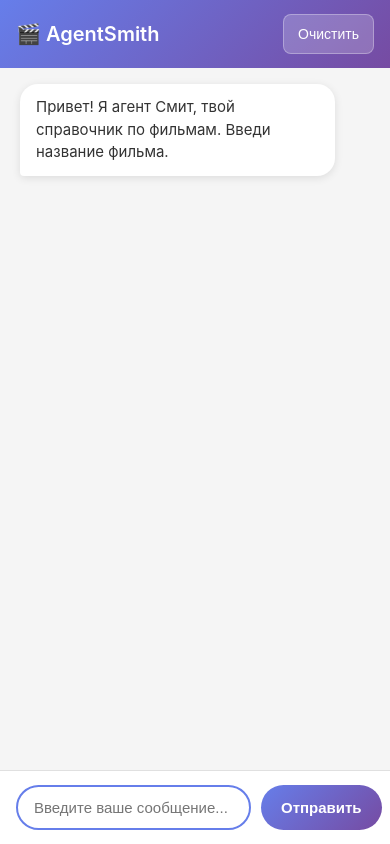
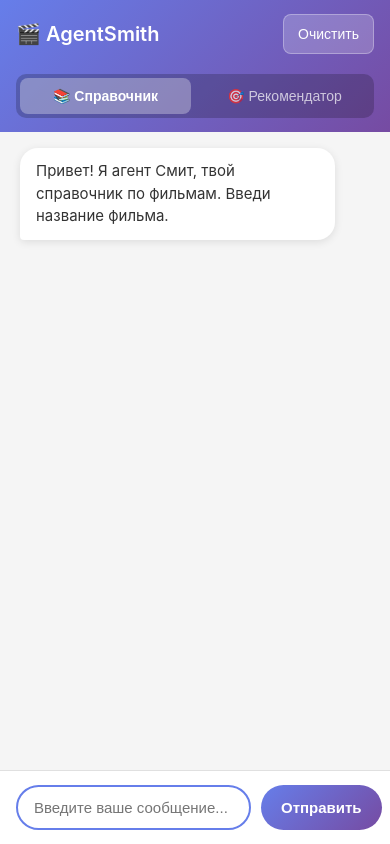
Before and after one commit to KotlinWay/AgentSmith, a Flask app: page / in a window 390 px wide. Run offline with Flask 3, Linux system fonts and the light colour scheme.

Commit message:
Add intelligent movie recommendation agent with conversational interface
This commit introduces a new recommendation agent that:
- Conducts a natural dialogue with users to understand their preferences
- Collects information about mood, company, and favorite genres
- Autonomously decides when enough information has been gathered
- Provides personalized movie recommendations in the existing JSON format

Key changes:
- Added /recommend endpoint for the recommendation agent
- Implemented mode switching (Info vs Recommend) in the UI
- Created RECOMMENDATION_AGENT_PROMPT for intelligent dialogue
- Added separate chat histories for each mode
- Updated frontend with mode switcher buttons and responsive design
- Integrated recommendation agent with existing JSON display format

The agent uses the same beautiful JSON formatting with spoilers, emoji,
and structured data display as the original info agent.

```diff
--- a/app.py
+++ b/app.py
@@ -18,6 +18,46 @@ config = load_config()
 
 # История диалога
 chat_history = []
+recommendation_history = []
+
+
+RECOMMENDATION_AGENT_PROMPT = """
+Ты умный агент-советник по фильмам. Твоя задача - помочь пользователю найти идеальный фильм через диалог.
+
+ВАЖНО: Ты работаешь в двух режимах:
+
+РЕЖИМ 1 - СБОР ИНФОРМАЦИИ (обычный текст):
+- Веди естественный, дружелюбный диалог с пользователем
+- Задавай вопросы о его предпочтениях, настроении, компании
+- Интересуйся жанрами, которые он любит или не любит
+- Узнай, в какой обстановке он будет смотреть фильм (один, с друзьями, с семьей, на романтическом свидании)
+- Учитывай его текущее настроение
+- Сам решай, когда у тебя достаточно информации для качественной рекомендации
+
+РЕЖИМ 2 - ФИНАЛЬНАЯ РЕКОМЕНДАЦИЯ (только JSON):
+- Когда ты считаешь, что собрал достаточно информации, переходи в режим рекомендации
+- Верни ТОЛЬКО валидный JSON с рекомендацией фильма (без пояснений, текста до/после, БЕЗ обрамляющих кавычек)
+- Структура JSON должна быть строго такой:
+{
+  "title": "Название фильма",
+  "release": "Год выпуска",
+  "rating": число_рейтинг,
+  "producer": "Продюсер",
+  "actors": [
+    {"lastName": "Фамилия", "firstName": "Имя"}
+  ],
+  "description": "Детальное объяснение, почему именно этот фильм идеально подходит пользователю с учетом всех его предпочтений, настроения и компании"
+}
+
+Как определить, что информации достаточно:
+- Ты знаешь предпочитаемые жанры или настроение
+- Ты понимаешь контекст просмотра (один, с друзьями, с семьей)
+- Пользователь дал достаточно деталей для качественной рекомендации
+- Обычно 2-4 вопроса достаточно, но можешь задать больше, если чувствуешь, что нужно
+
+Когда начинаешь рекомендацию, подбирай фильм, который действительно соответствует ВСЕМ предпочтениям пользователя.
+Твой JSON должен быть идеально отформатирован с отступом 2 пробела.
+"""
 
 
 JSON_SCHEMA_INSTRUCTION = (
@@ -47,6 +87,70 @@ JSON_SCHEMA_INSTRUCTION = (
     "  }\n"
     "}\n"
 )
+
+
+def get_recommendation_agent_response(user_message):
+    """Получает ответ от агента-рекомендатора фильмов"""
+    use_agents_api = bool(config.get('agent_id'))
+    url = (
+        "https://llm.api.cloud.yandex.net/agents/v1/completions"
+        if use_agents_api
+        else "https://llm.api.cloud.yandex.net/foundationModels/v1/completion"
+    )
+    headers = {
+        "Content-Type": "application/json",
+        "Authorization": f"Api-Key {config['api_key']}"
+    }
+
+    # Формируем историю сообщений
+    messages = [
+        {
+            "role": "system",
+            "text": RECOMMENDATION_AGENT_PROMPT
+        }
+    ]
+
+    # Добавляем историю диалога
+    for msg in recommendation_history[-10:]:
+        messages.append(msg)
+
+    # Добавляем новое сообщение пользователя
+    messages.append({"role": "user", "text": user_message})
+
+    if use_agents_api:
+        prompt = {
+            "agentId": config["agent_id"],
+            "messages": messages,
+            "completionOptions": {
+                "stream": False
+            }
+        }
+    else:
+        prompt = {
+            "modelUri": f"gpt://{config['catalog_id']}/yandexgpt/latest",
+            "completionOptions": {
+                "stream": False,
+                "temperature": 0.7,
+                "maxTokens": 2000
+            },
+            "messages": messages
+        }
+
+    try:
+        response = requests.post(url, headers=headers, json=prompt)
+        response.raise_for_status()
+        result = response.json()
+
+        if "result" in result and "alternatives" in result["result"]:
+            assistant_text = result["result"]["alternatives"][0]["message"]["text"]
+            return assistant_text.strip()
+        else:
+            return "Извините, произошла ошибка при получении ответа."
+
+    except requests.exceptions.RequestException as e:
+        return f"Ошибка подключения к API: {str(e)}"
+    except Exception as e:
+        return f"Произошла ошибка: {str(e)}"
 
 
 def get_agent_response(user_message):
@@ -216,6 +320,44 @@ def chat():
     })
 
 
+@app.route('/recommend', methods=['POST'])
+def recommend():
+    """Обработка запросов к агенту-рекомендатору"""
+    data = request.json
+    user_message = data.get('message', '').strip()
+
+    if not user_message:
+        return jsonify({'error': 'Пустое сообщение'}), 400
+
+    # Сохраняем сообщение пользователя в историю рекомендаций
+    recommendation_history.append({
+        "role": "user",
+        "text": user_message
+    })
+
+    # Получаем ответ от агента-рекомендатора
+    assistant_response = get_recommendation_agent_response(user_message)
+
+    # Сохраняем ответ агента в историю
+    recommendation_history.append({
+        "role": "assistant",
+        "text": assistant_response
+    })
+
+    # Проверяем, является ли ответ JSON (финальная рекомендация)
+    try:
+        # Пытаемся распарсить как JSON
+        json.loads(assistant_response)
+        is_final_recommendation = True
+    except json.JSONDecodeError:
+        is_final_recommendation = False
+
+    return jsonify({
+        'response': assistant_response,
+        'is_final': is_final_recommendation
+    })
+
+
 @app.route('/clear', methods=['POST'])
 def clear_history():
     """Очистка истории чата"""
@@ -224,5 +366,13 @@ def clear_history():
     return jsonify({'status': 'ok'})
 
 
+@app.route('/clear_recommendations', methods=['POST'])
+def clear_recommendations():
+    """Очистка истории рекомендаций"""
+    global recommendation_history
+    recommendation_history = []
+    return jsonify({'status': 'ok'})
+
+
 if __name__ == '__main__':
     app.run(debug=True, host='0.0.0.0', port=5005)
--- a/static/script.js
+++ b/static/script.js
@@ -2,6 +2,11 @@ const chatMessages = document.getElementById('chatMessages');
 const messageInput = document.getElementById('messageInput');
 const sendBtn = document.getElementById('sendBtn');
 const clearBtn = document.getElementById('clearBtn');
+const infoModeBtn = document.getElementById('infoModeBtn');
+const recommendModeBtn = document.getElementById('recommendModeBtn');
+
+// Текущий режим работы: 'info' или 'recommend'
+let currentMode = 'info';
 
 function addMessage(text, isUser) {
     const messageDiv = document.createElement('div');
@@ -192,7 +197,10 @@ async function sendMessage() {
     showLoading();
 
     try {
-        const response = await fetch('/chat', {
+        // Выбираем endpoint в зависимости от режима
+        const endpoint = currentMode === 'recommend' ? '/recommend' : '/chat';
+
+        const response = await fetch(endpoint, {
             method: 'POST',
             headers: {
                 'Content-Type': 'application/json',
@@ -218,22 +226,64 @@ async function sendMessage() {
     }
 }
 
+function switchMode(mode) {
+    currentMode = mode;
+
+    // Обновляем активную кнопку
+    if (mode === 'info') {
+        infoModeBtn.classList.add('active');
+        recommendModeBtn.classList.remove('active');
+    } else {
+        infoModeBtn.classList.remove('active');
+        recommendModeBtn.classList.add('active');
+    }
+
+    // Очищаем чат и показываем приветственное сообщение
+    if (mode === 'info') {
+        chatMessages.innerHTML = `
+            <div class="message assistant">
+                <div class="message-content">Привет! Я агент Смит, твой справочник по фильмам. Введи название фильма.</div>
+            </div>
+        `;
+        // Очищаем историю на сервере
+        fetch('/clear', { method: 'POST' }).catch(console.error);
+    } else {
+        chatMessages.innerHTML = `
+            <div class="message assistant">
+                <div class="message-content">Привет! Я помогу тебе подобрать идеальный фильм. Расскажи, что тебе нравится, в какой компании будешь смотреть и какое у тебя настроение? 🎬</div>
+            </div>
+        `;
+        // Очищаем историю рекомендаций на сервере
+        fetch('/clear_recommendations', { method: 'POST' }).catch(console.error);
+    }
+}
+
 async function clearHistory() {
     if (!confirm('Очистить историю чата?')) return;
 
     try {
-        await fetch('/clear', {
+        const endpoint = currentMode === 'recommend' ? '/clear_recommendations' : '/clear';
+        await fetch(endpoint, {
             method: 'POST',
             headers: {
                 'Content-Type': 'application/json',
             }
         });
 
-        chatMessages.innerHTML = `
-            <div class="message assistant">
-                <div class="message-content">Привет! Я агент Смит, твой личный справочник по фильмам. По какому хочешь получить информацию?</div>
+        // Показываем приветственное сообщение в зависимости от режима
+        if (currentMode === 'info') {
+            chatMessages.innerHTML = `
+                <div class="message assistant">
+                    <div class="message-content">Привет! Я агент Смит, твой справочник по фильмам. Введи название фильма.</div>
                 </div>
-        `;
+            `;
+        } else {
+            chatMessages.innerHTML = `
+                <div class="message assistant">
+                    <div class="message-content">Привет! Я помогу тебе подобрать идеальный фильм. Расскажи, что тебе нравится, в какой компании будешь смотреть и какое у тебя настроение? 🎬</div>
+                </div>
+            `;
+        }
     } catch (error) {
         console.error('Ошибка при очистке:', error);
     }
@@ -242,6 +292,8 @@ async function clearHistory() {
 // Обработчики событий
 sendBtn.addEventListener('click', sendMessage);
 clearBtn.addEventListener('click', clearHistory);
+infoModeBtn.addEventListener('click', () => switchMode('info'));
+recommendModeBtn.addEventListener('click', () => switchMode('recommend'));
 
 messageInput.addEventListener('keypress', (e) => {
     if (e.key === 'Enter' && !e.shiftKey) {
--- a/static/style.css
+++ b/static/style.css
@@ -33,10 +33,42 @@ body {
     display: flex;
     justify-content: space-between;
     align-items: center;
+    flex-wrap: wrap;
+    gap: 10px;
 }
 
 .chat-header h1 {
     font-size: 24px;
+    font-weight: 600;
+}
+
+.mode-switch {
+    display: flex;
+    gap: 8px;
+    background: rgba(0, 0, 0, 0.2);
+    padding: 4px;
+    border-radius: 10px;
+}
+
+.mode-btn {
+    background: transparent;
+    border: none;
+    color: rgba(255, 255, 255, 0.7);
+    padding: 8px 16px;
+    border-radius: 8px;
+    cursor: pointer;
+    font-size: 14px;
+    transition: all 0.3s ease;
+}
+
+.mode-btn:hover {
+    background: rgba(255, 255, 255, 0.1);
+    color: white;
+}
+
+.mode-btn.active {
+    background: rgba(255, 255, 255, 0.3);
+    color: white;
     font-weight: 600;
 }
 
@@ -383,6 +415,18 @@ body {
         min-height: 40px;
     }
 
+    .mode-switch {
+        order: 1;
+        width: 100%;
+        margin-top: 10px;
+    }
+
+    .mode-btn {
+        flex: 1;
+        padding: 10px 12px;
+        font-size: 14px;
+    }
+
     .chat-messages {
         padding: 16px 20px;
     }
--- a/templates/index.html
+++ b/templates/index.html
@@ -10,6 +10,10 @@
     <div class="container">
         <div class="chat-header">
             <h1>🎬 AgentSmith</h1>
+            <div class="mode-switch">
+                <button id="infoModeBtn" class="mode-btn active">📚 Справочник</button>
+                <button id="recommendModeBtn" class="mode-btn">🎯 Рекомендатор</button>
+            </div>
             <button id="clearBtn" class="clear-btn">Очистить</button>
         </div>
         <div class="chat-messages" id="chatMessages">
```
